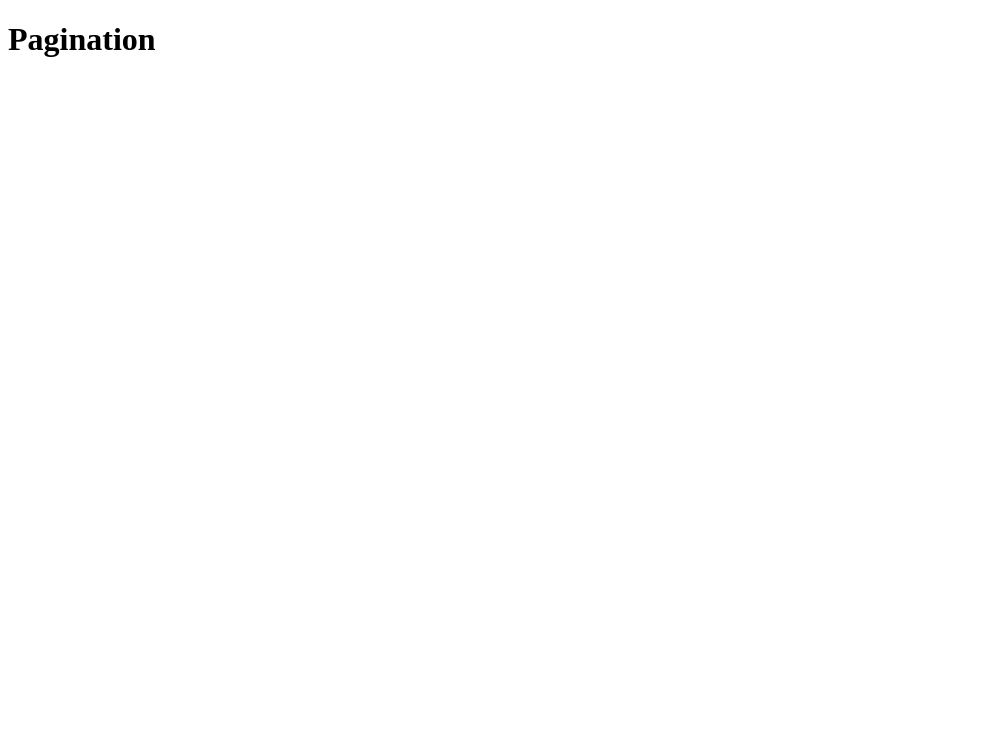
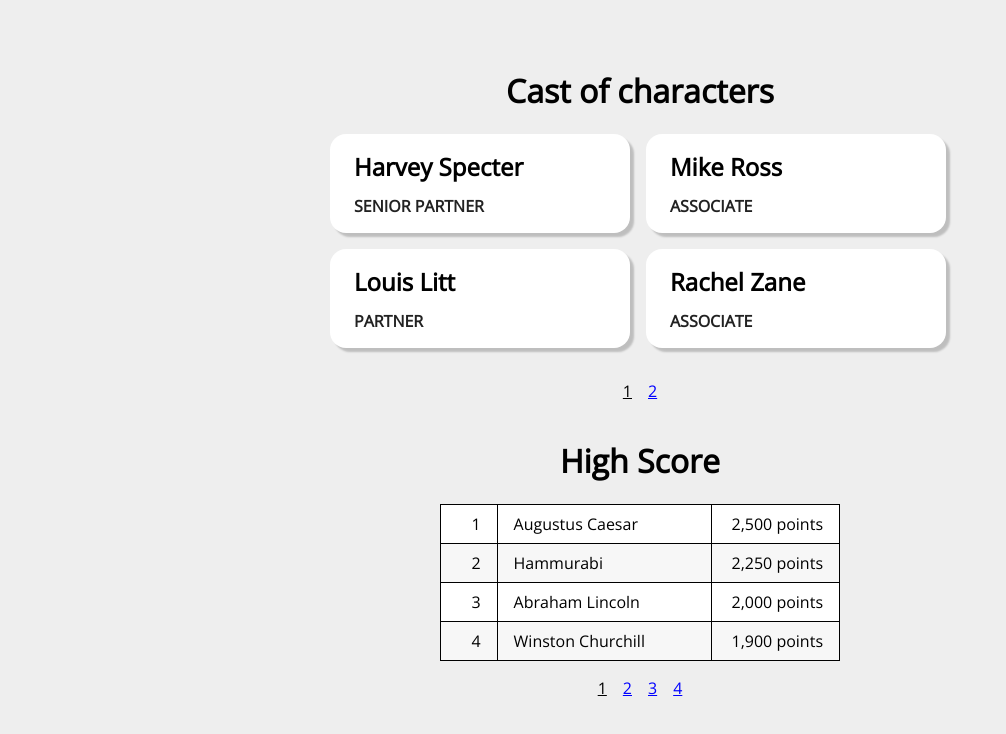
Before and after one commit to stevenliu986/react-in-depth, a React (Vite) app in the folder chapter06/06_paginable/: page / in a window 1280 px wide. Shown: the top 734 px of the page, without its empty margins (0-1006 px from the left). Built offline with nearby package versions, Linux system fonts and the light colour scheme.

Commit message:
insert components

```diff
--- a/chapter06/06_paginable/src/App.tsx
+++ b/chapter06/06_paginable/src/App.tsx
@@ -1,4 +1,10 @@
-const EMPLOYEES: Employee[] = [
+import { IEmployee, IEntry } from "./types.ts";
+import EmployeeCard from "./EmployeeCard.tsx";
+import HighScoreEntry from "./HighScoreEntry.tsx";
+import { Paginable } from "./Paginable.tsx";
+import "./app.css";
+
+const EMPLOYEES: IEmployee[] = [
   { name: "Harvey Specter", title: "Senior Partner" },
   { name: "Mike Ross", title: "Associate" },
   { name: "Louis Litt", title: "Partner" },
@@ -8,7 +14,7 @@ const EMPLOYEES: Employee[] = [
   { name: "Katrina Bennett", title: "Associate" },
 ];
 
-const ENTRIES: Entry[] = [
+const ENTRIES: IEntry[] = [
   { name: "Augustus Caesar", points: 2500 },
   { name: "Hammurabi", points: 2250 },
   { name: "Abraham Lincoln", points: 2000 },
@@ -27,7 +33,18 @@ const ENTRIES: Entry[] = [
 function App() {
   return (
     <main>
-      <h1>Pagination</h1>
+      <h1>Cast of characters</h1>
+      <Paginable
+        className="employee-list"
+        items={EMPLOYEES}
+        Renderer={EmployeeCard}
+      />
+      <h1>High Score</h1>
+      <Paginable
+        className="highscores"
+        items={ENTRIES}
+        Renderer={HighScoreEntry}
+      />
     </main>
   );
 }
```
